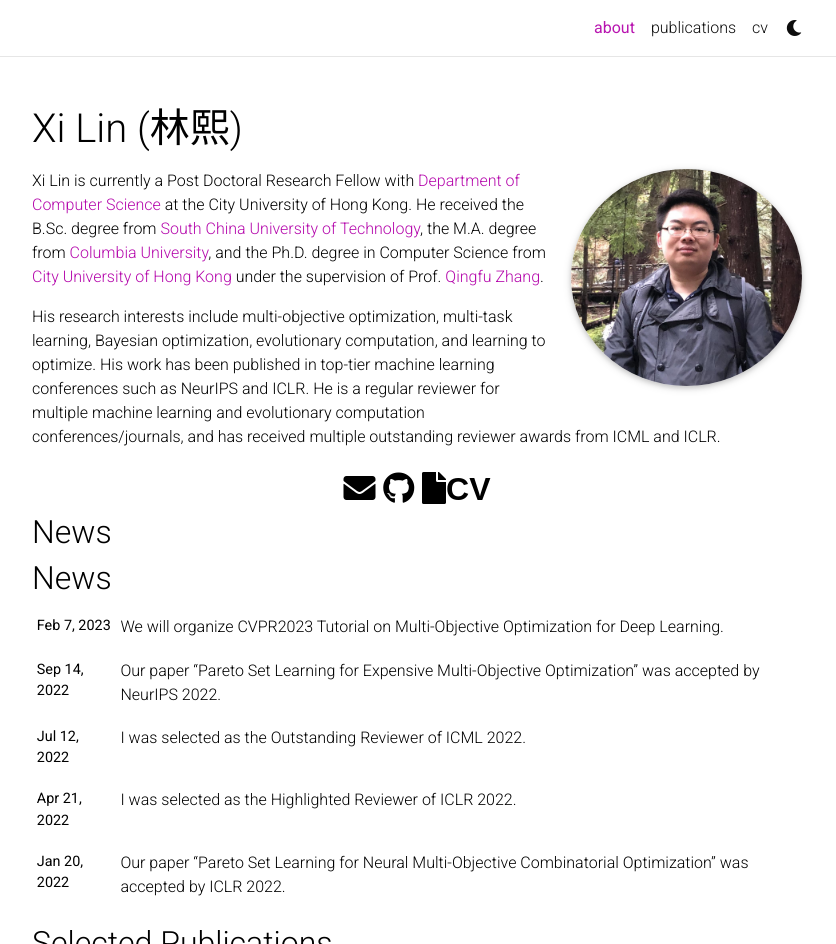
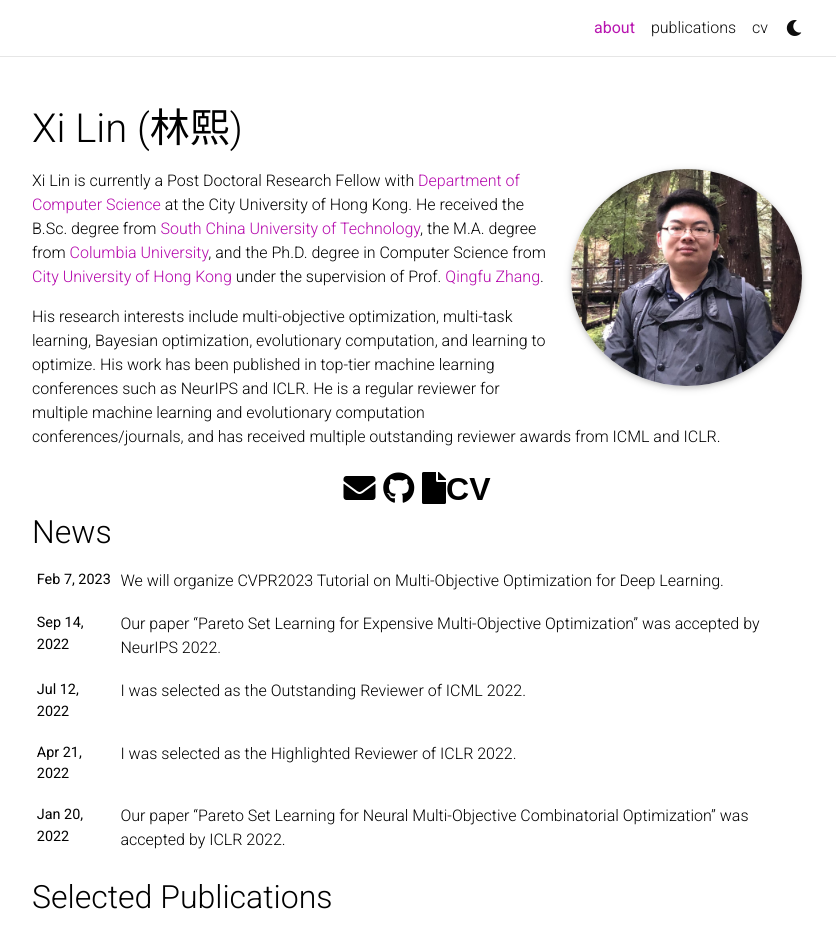
Before and after one commit to Xi-L/Xi-L.github.io, a Jekyll site: the page built from _pages/about.md, in a window 1280 px wide and 1165 px high, cut to the strip 0-944 px from the top of the window. Shown: the whole strip, without its empty margins (223-1059 px from the left). Built offline with Jekyll 4.4.1, drawn with Linux system fonts in a browser that asks for light colours; full-size pictures stand in for the smaller copies a plugin makes; comment, search, counter and statistics services are not loaded; a style sheet for code colours, icons or effects is not loaded.

Commit message:
Update about.html

```diff
--- a/_layouts/about.html
+++ b/_layouts/about.html
@@ -57,7 +57,6 @@ layout: default
 
           <!-- News -->
           {% if page.news -%}
-            <h2><a href="{{ '/news/' | relative_url }}" style="color: inherit;">News</a></h2>
             {%- include news.html %}
           {%- endif %}
 
```
